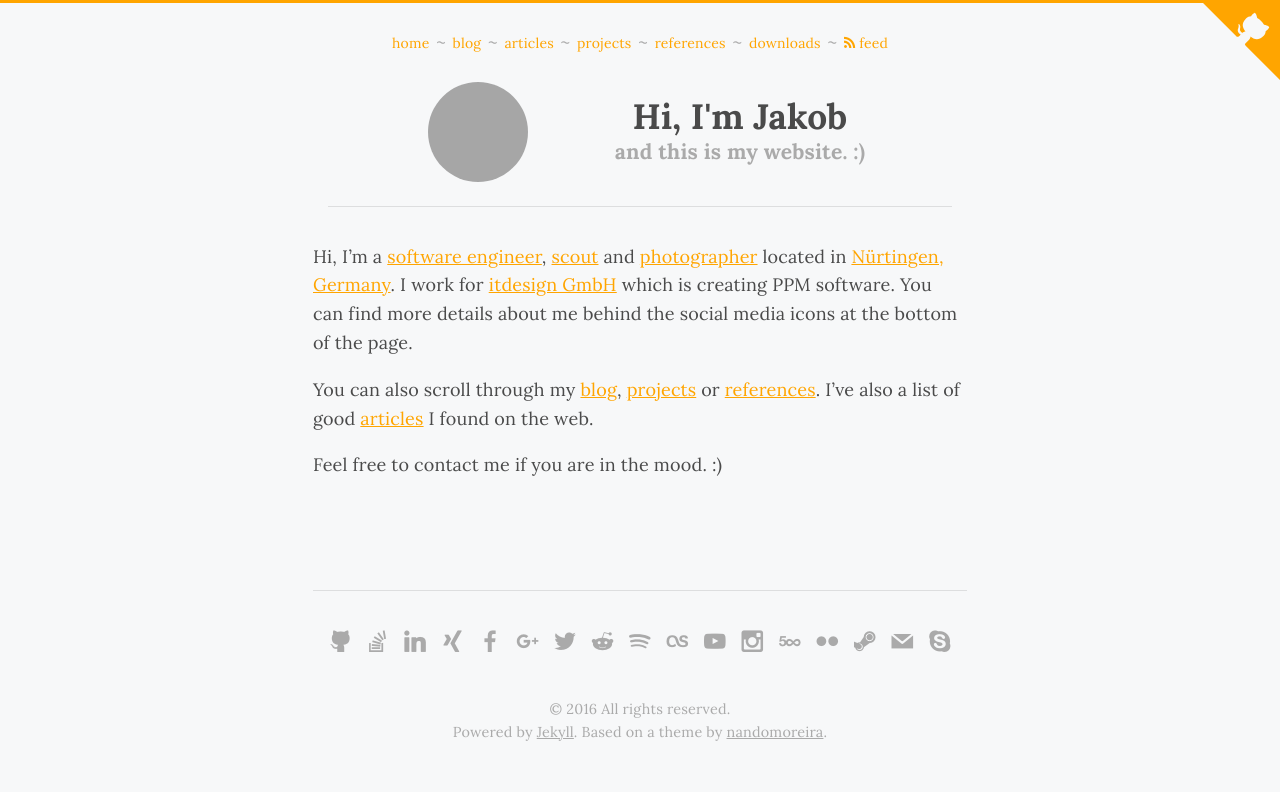
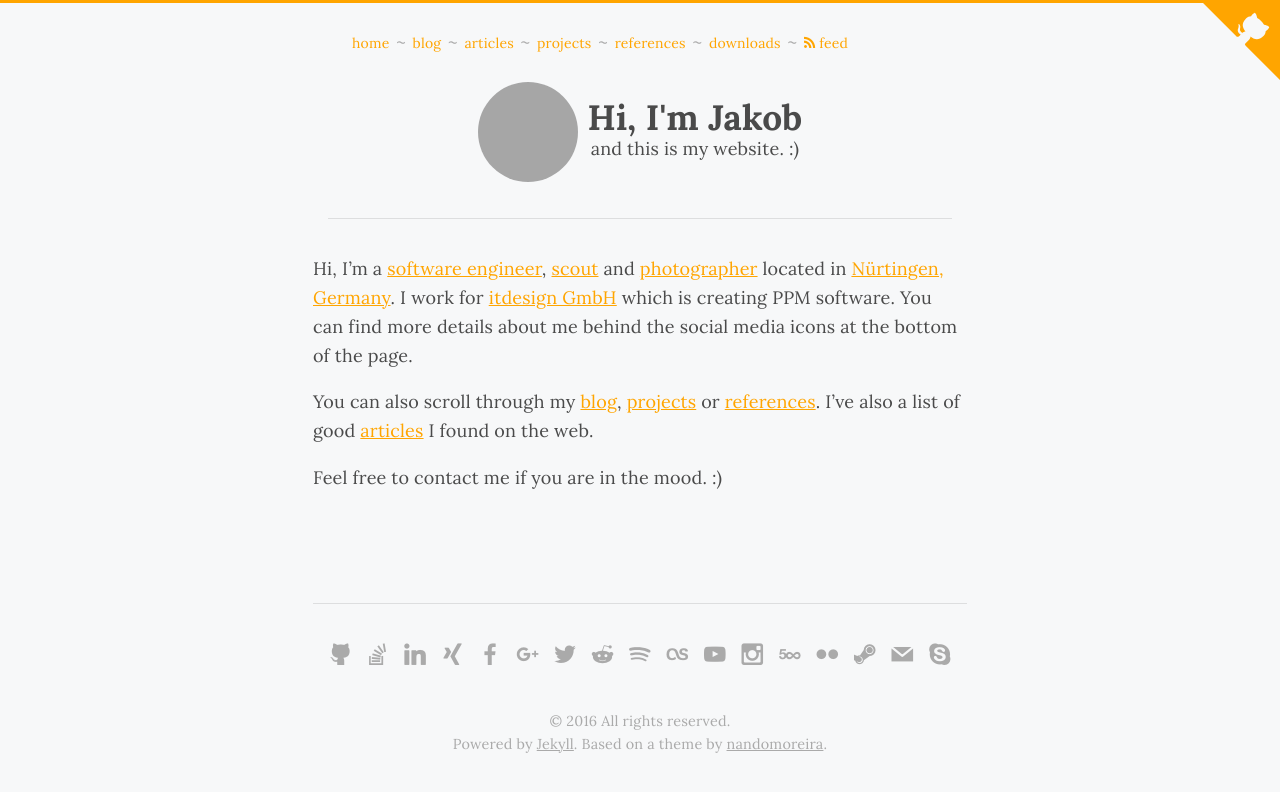
Before and after one commit to foxylion/foxylion.github.io, a Jekyll site: the page built from jekyll/index.md, in a window 1280 px wide. Shown: the top 792 px of the page. Built offline with Jekyll 4.4.1, drawn with Linux system fonts in a browser that asks for light colours; grey boxes are pictures that could not be loaded.

Commit message:
Improve layout for mobile devices
Centered about section, smaller image and text when resolution is < 400px
Navigation bar does no longer overlap github corner

```diff
--- a/jekyll/_includes/header-about.html
+++ b/jekyll/_includes/header-about.html
@@ -1,7 +1,12 @@
 
-<a href="{{ "/" | prepend: site.baseurl }}" class="author-thumb">
-  <img src="//www.gravatar.com/avatar/3cdf5a55365f429825dd44b0aee2dc9c.jpg?s=200" alt="Author thumbnail" class="dot">
-</a>
-<h1>Hi, I'm Jakob <small>and this is my website. :)</small></h1>
+<div class="about">
+  <a href="{{ "/" | prepend: site.baseurl }}" class="author-thumb">
+    <img src="//www.gravatar.com/avatar/3cdf5a55365f429825dd44b0aee2dc9c.jpg?s=200" alt="Author thumbnail" class="dot">
+  </a>
+  <div class="title">
+    <h1>Hi, I'm Jakob</h1>
+    and this is my website. :)
+  </div>
+</div>
 
 <hr>
--- a/jekyll/_scss/_layout.scss
+++ b/jekyll/_scss/_layout.scss
@@ -70,15 +70,33 @@
   }
 }
 
-.author-thumb {
-  opacity: .9;
-  float: left;
-  margin-left: 100px;
+.about {
+  display: flex;
+  align-items: center;
+  justify-content: center;
 
-  img {
-    width: 100px;
-    display: inline;
-    margin: 0;
+  .author-thumb {
+    opacity: .9;
+    text-decoration: none;
+    img {
+      margin: 0;
+      width: 100px;
+      @media (max-width: 400px) {
+        width: 75px;
+     }
+    }
+  }
+  .title {
+    margin-left: 10px;
+     @media (max-width: 400px) {
+      font-size: 0.8em;
+    }
+    h1 {
+      margin: 0;
+      @media (max-width: 400px) {
+        font-size: 2em;
+      }
+    }
   }
 
 }
@@ -87,6 +105,7 @@
   margin: {
     top: 1.4em;
     bottom: 1.4em;
+    right: 80px;
   };
 
   li {
```
